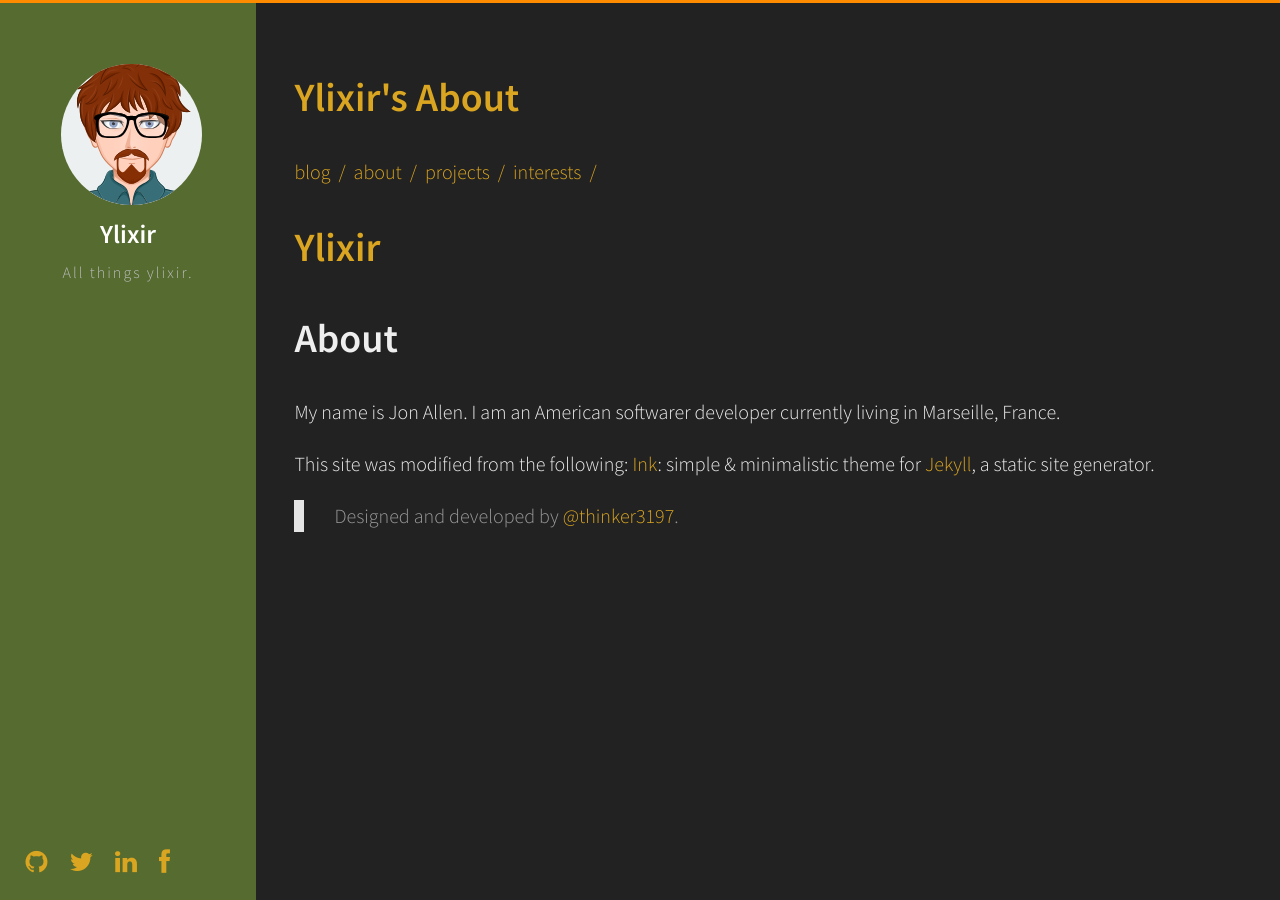
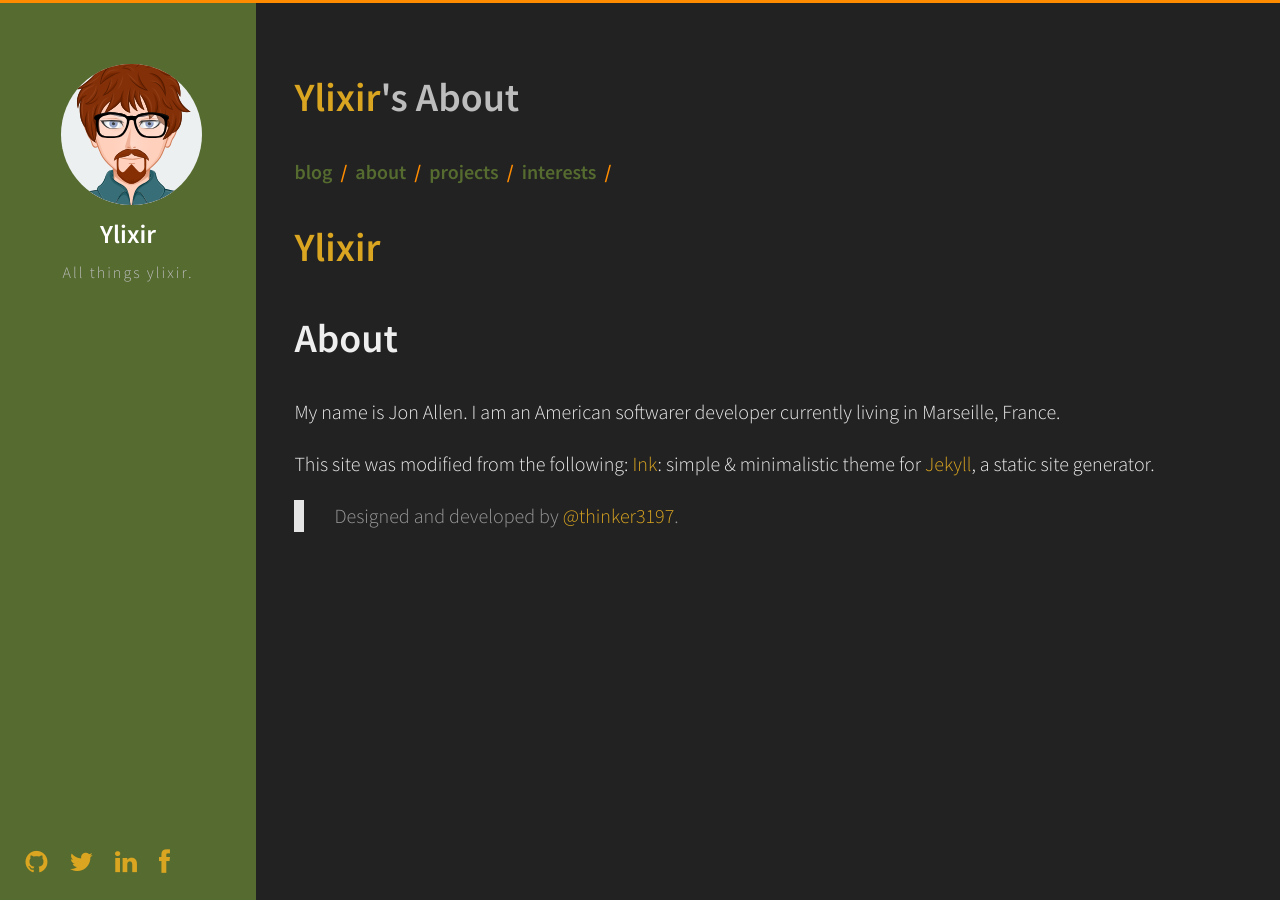
Before and after one commit to ylixir/ylixir.github.io, a Jekyll site: the page built from about.md, in a window 1280 px wide. Built offline with Jekyll 4.4.1, drawn with Linux system fonts in a browser that asks for light colours.

Commit message:
fix header formatting and misc links

```diff
--- a/_config.yml
+++ b/_config.yml
@@ -20,7 +20,7 @@ markdown:           kramdown
 
 nav:
   - name:           "blog"
-    href:           ""
+    href:           "/"
   - name:           "about"
     href:           "/about"
   - name:           "projects"
--- a/_includes/header.html
+++ b/_includes/header.html
@@ -1,4 +1,4 @@
-<header class="head">
+<header class="head bloghead">
   <h1 class="bloghead-title">
     <a href="{{ site.url }}/">{{ site.name }}<span>&#39;s {{ page.title }}</span></a>
   </h1>
```
